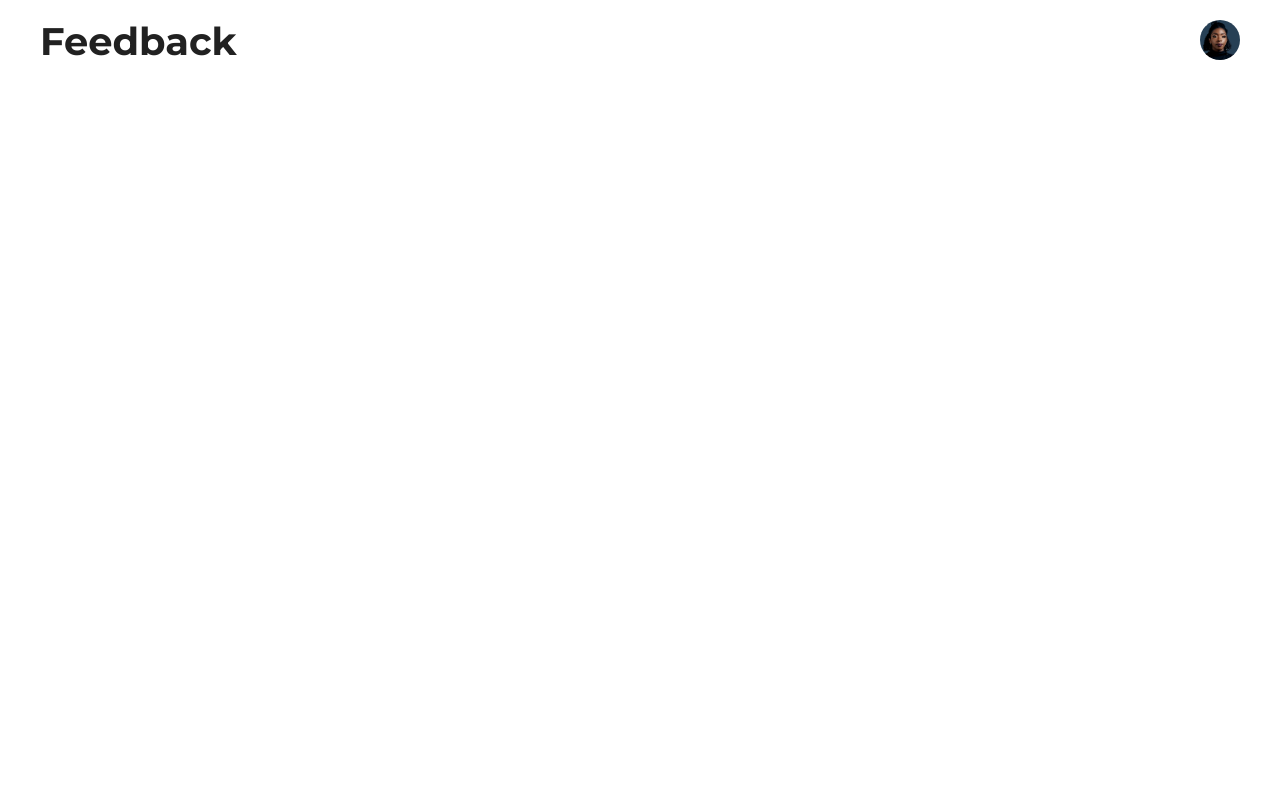
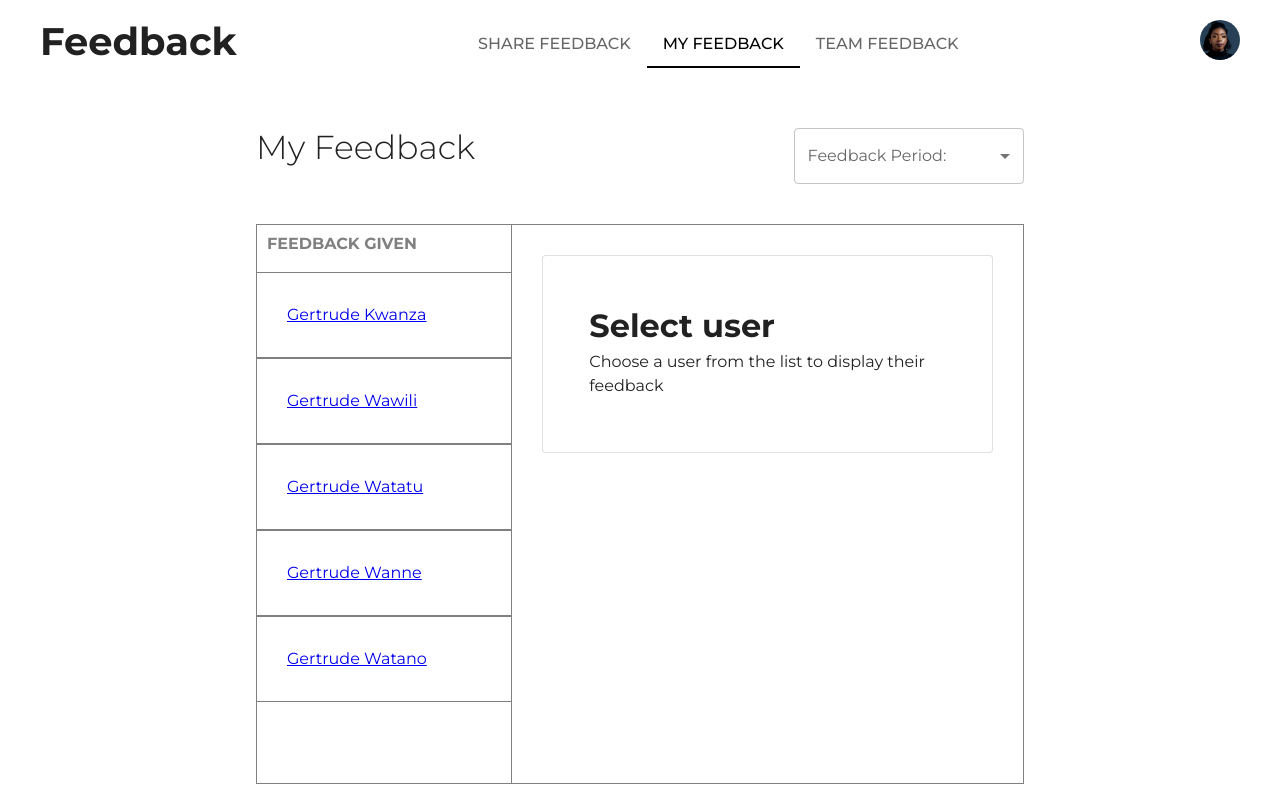
Before and after one commit to gertie-sheshe/your-feedback, a React (Create React App) app: page /dashboard/my-feedback in a window 1280 px wide. Before the commit this address had no page. Built offline with nearby package versions, Linux system fonts and the light colour scheme.

Commit message:
(feat) fix tab navigation + url change

```diff
--- a/src/components/App/App.js
+++ b/src/components/App/App.js
@@ -1,5 +1,5 @@
 import React, { useState } from "react";
-import { Routes, Route } from "react-router-dom";
+import { Routes, Route, useLocation } from "react-router-dom";
 import Header from "../../layout/Header";
 import Dashboard from "../../views/Dashboard";
 import Questions from "../../views/Questions";
@@ -7,7 +7,11 @@ import MyFeedback from "../../layout/Tabs/MyFeedback";
 import Auth from "../../views/Auth";
 
 function App() {
-  const [value, setValue] = useState(0);
+  const location = useLocation();
+
+  const [value, setValue] = useState(
+    location.pathname === "/" ? "/dashboard/share-feedback" : location.pathname // fix the hard coded bit?
+  );
   const [selectedUser, setSelectedUser] = useState(null);
 
   return (
@@ -27,7 +31,10 @@ function App() {
             />
           }
         />
-        <Route path="/dashboard" element={<Dashboard tabValue={value} />} />
+        <Route
+          path="/dashboard/:tab"
+          element={<Dashboard tabValue={value} />}
+        />
         <Route
           path="/user/:userid/question/:questionid"
           element={<Questions />}
--- a/src/layout/Header/DesktopHeader.js
+++ b/src/layout/Header/DesktopHeader.js
@@ -1,4 +1,5 @@
 import React from "react";
+import { Link } from "react-router-dom";
 import { HeaderContainer } from "./HeaderStyles";
 import UserAvatar from "../../ui/UserAvatar";
 import { Grid, Typography, Tab, Tabs } from "@mui/material";
@@ -18,11 +19,29 @@ function DesktopHeader({ sx, avatar, setTabValue, tabValue, selectedUser }) {
         >
           Feedback
         </Typography>
-        {selectedUser && (
+        {true && (
           <Tabs onChange={handleChange} value={tabValue}>
-            <Tab label="Share Feedback" id="share-feedback" />
-            <Tab label="My Feedback" id="my-feedback" />
-            <Tab label="Team Feedback" id="team-feedback" />
+            <Tab
+              component={Link}
+              value="/dashboard/share-feedback"
+              to="/dashboard/share-feedback"
+              label="Share Feedback"
+              id="share-feedback"
+            />
+            <Tab
+              component={Link}
+              to="/dashboard/my-feedback"
+              value="/dashboard/my-feedback"
+              label="My Feedback"
+              id="my-feedback"
+            />
+            <Tab
+              component={Link}
+              to="/dashboard/team-feedback"
+              value="/dashboard/team-feedback"
+              label="Team Feedback"
+              id="team-feedback"
+            />
           </Tabs>
         )}
         <UserAvatar src={avatar} alt="Gertie" />
--- a/src/views/Auth/Auth.js
+++ b/src/views/Auth/Auth.js
@@ -8,7 +8,7 @@ const Auth = ({ selectedUser, setSelectedUser }) => {
 
   useEffect(() => {
     if (selectedUser) {
-      navigate("/dashboard");
+      navigate("/dashboard/share-feedback");
     }
   }, [selectedUser, navigate]);
 
--- a/src/views/Dashboard/Dashboard.js
+++ b/src/views/Dashboard/Dashboard.js
@@ -4,9 +4,17 @@ import ShareFeedback from "../../layout/Tabs/ShareFeedback";
 import NoFeedback from "../../layout/Tabs/NoFeedback";
 import MyFeedback from "../../layout/Tabs/MyFeedback";
 
-import { Link } from "react-router-dom";
+import { useParams } from "react-router-dom";
 
 const Dashboard = ({ tabValue }) => {
+  console.log("TEST RENDERR");
+  const { tab } = useParams();
+
+  // console.log("TAB", tab);
+  // console.log("CHECK TAB VALUE", tabValue !== 0);
+  // console.log("CHECK TAB", tab !== "my-feedback");
+
+  // console.log("TAB VALUE", tabValue);
   return (
     <Grid
       sx={{
@@ -24,7 +32,8 @@ const Dashboard = ({ tabValue }) => {
         }}
         id="share-feedback"
         role="tabpanel"
-        hidden={tabValue !== 0}
+        aria-labelledby="share feedback"
+        hidden={tabValue !== "/dashboard/share-feedback"}
       >
         <ShareFeedback />
       </Grid>
@@ -35,12 +44,18 @@ const Dashboard = ({ tabValue }) => {
         }}
         id="my-feedback"
         role="tabpanel"
-        hidden={tabValue !== 1}
+        aria-labelledby="my feedback"
+        hidden={tabValue !== "/dashboard/my-feedback"}
       >
         <MyFeedback />
       </Grid>
 
-      <div id="team-feedback" role="tabpanel" hidden={tabValue !== 2}>
+      <div
+        id="team-feedback"
+        role="tabpanel"
+        aria-labelledby="team feedback"
+        hidden={tabValue !== "/dashboard/team-feedback"}
+      >
         <NoFeedback />
       </div>
 
```
